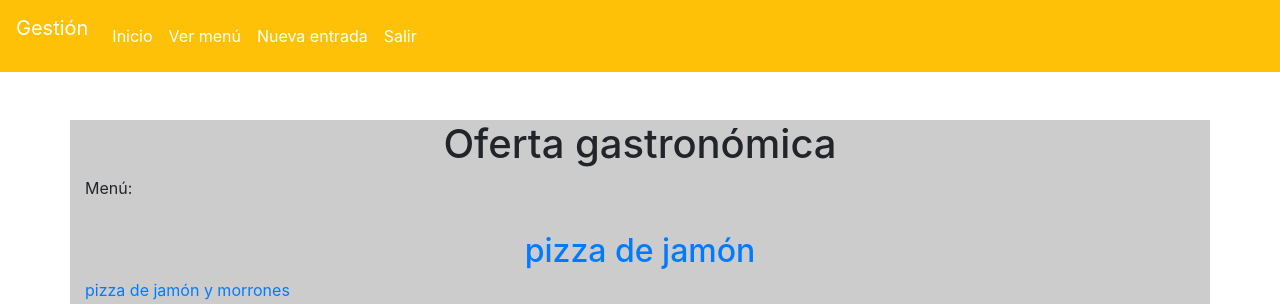
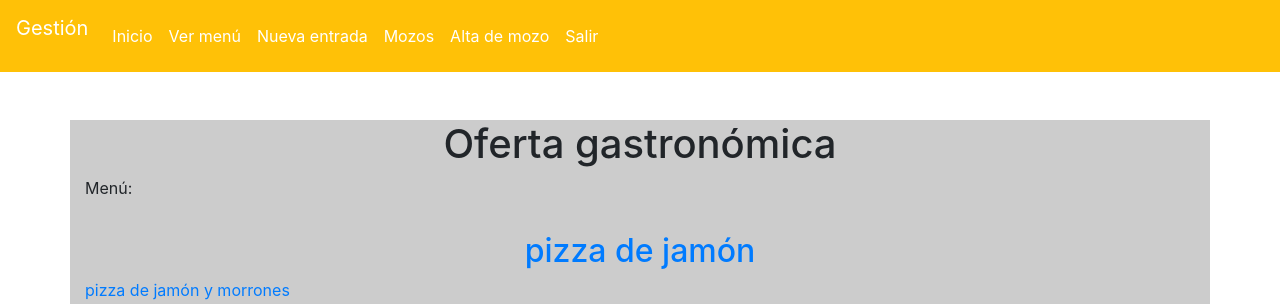
Before and after one commit to LeaTex/UNQ-iisoft-2021c1-turest, a Django app: page /panel/ in a window 1280 px wide. Shown: the top 304 px of the page. Run offline with Django 3.2, Linux system fonts and the light colour scheme; a user stored in the database is signed in; data comes from the database, SQL or seed files in the repository; parts of the project's set-up code (start-up, migrations or seed data) failed here and were passed over; some libraries are stand-ins or nearby versions.

Commit message:
modifico panelStructure.html con mozos y alta de mozo

```diff
--- a/administracion/templates/panelStructure.html
+++ b/administracion/templates/panelStructure.html
@@ -18,6 +18,8 @@
 					<li><a class="nav-link text-white" href="{% url 'panel' %}">Inicio</a></li>
 					<li><a class="nav-link text-white" href="{% url 'itemList' %}">Ver menú</a></li>
 					<li><a class="nav-link text-white" href="{% url 'itemNew' %}"><span class="glyphicon glyphicon-plus"> Nueva entrada</span></a></li>
+                    <li><a class="nav-link text-white" href="{% url 'mozoList' %}">Mozos</a></li>
+                    <li><a class="nav-link text-white" href="{% url 'mozoNew' %}"><span class="glyphicon glyphicon-plus"> Alta de mozo</span></a></li>
 					<li><a class="nav-link text-white" href="{% url 'salir' %}">Salir</a></li>
 				</ul>
 			</div>
```
